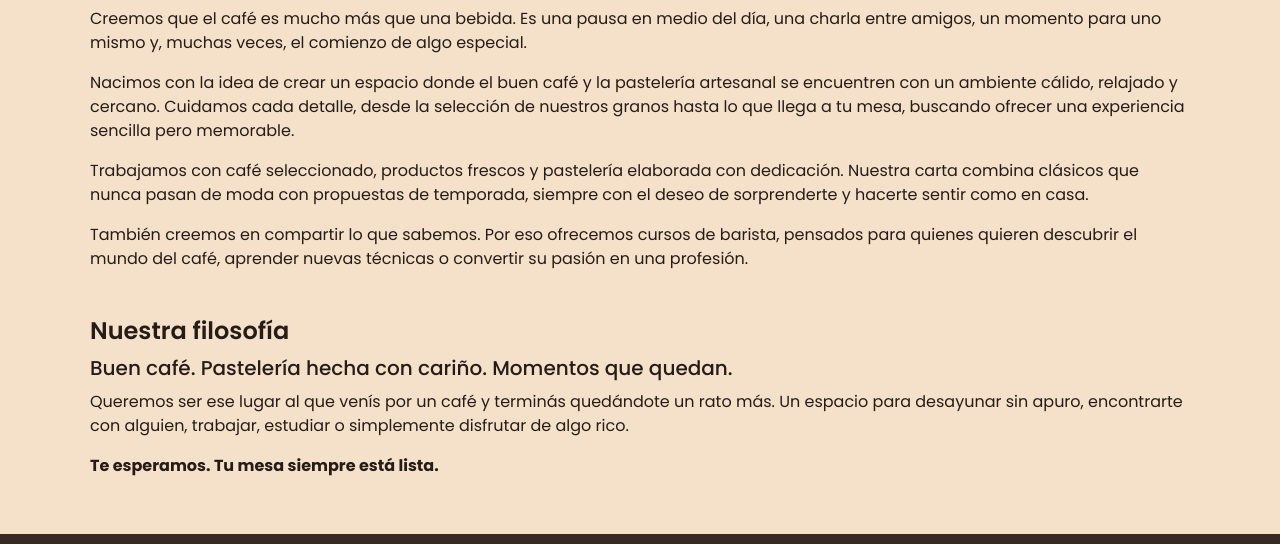
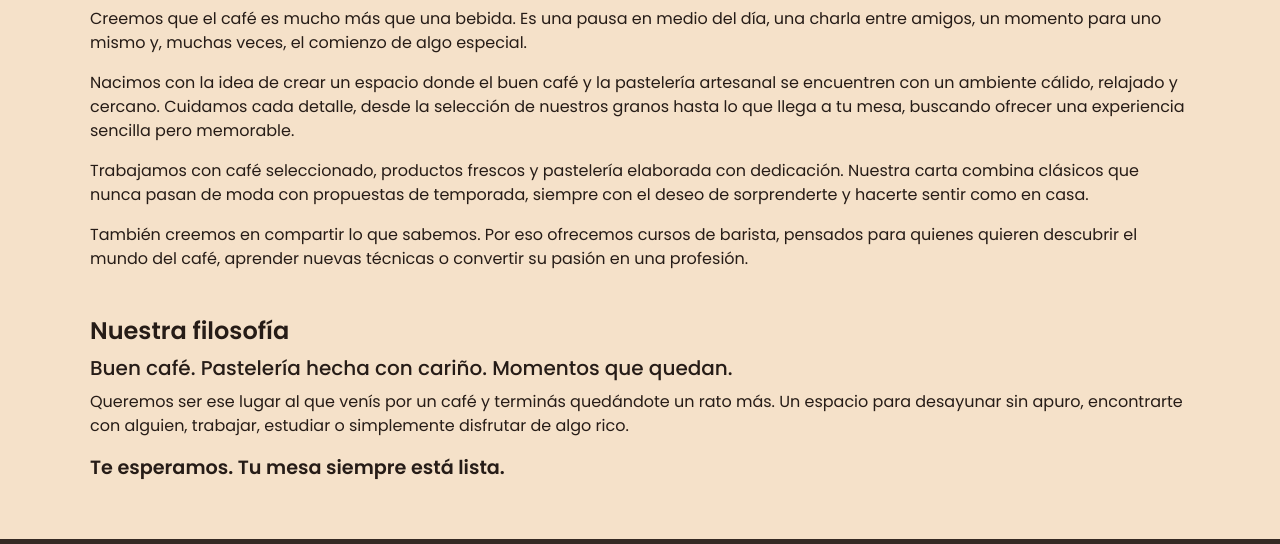
Before and after one commit to Alissa31/preentrega-7, a plain HTML site: page pages/conocenos.html in a window 1280 px wide. Shown: the part 241-785 px from the top of the page. Drawn offline with nearby package versions, Linux system fonts and the light colour scheme.

Commit message:
arreglado p strong en conocenos

```diff
--- a/css/style.css
+++ b/css/style.css
@@ -152,6 +152,12 @@ aside {
 .nav ul li a:active {
     color: #fbebd7;
     text-decoration:dotted underline;
+}
+
+main section p strong {
+    font-size: 1.2rem;
+    font-weight: 600;
+    text-align: center;
 }
 
 .escritorio {
```
